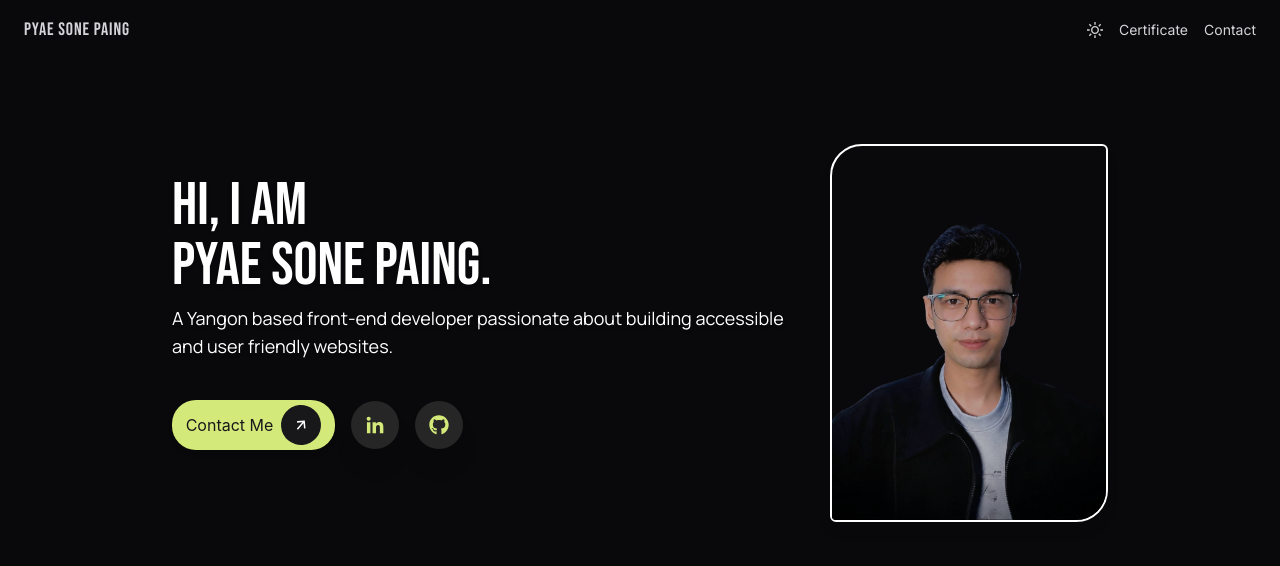
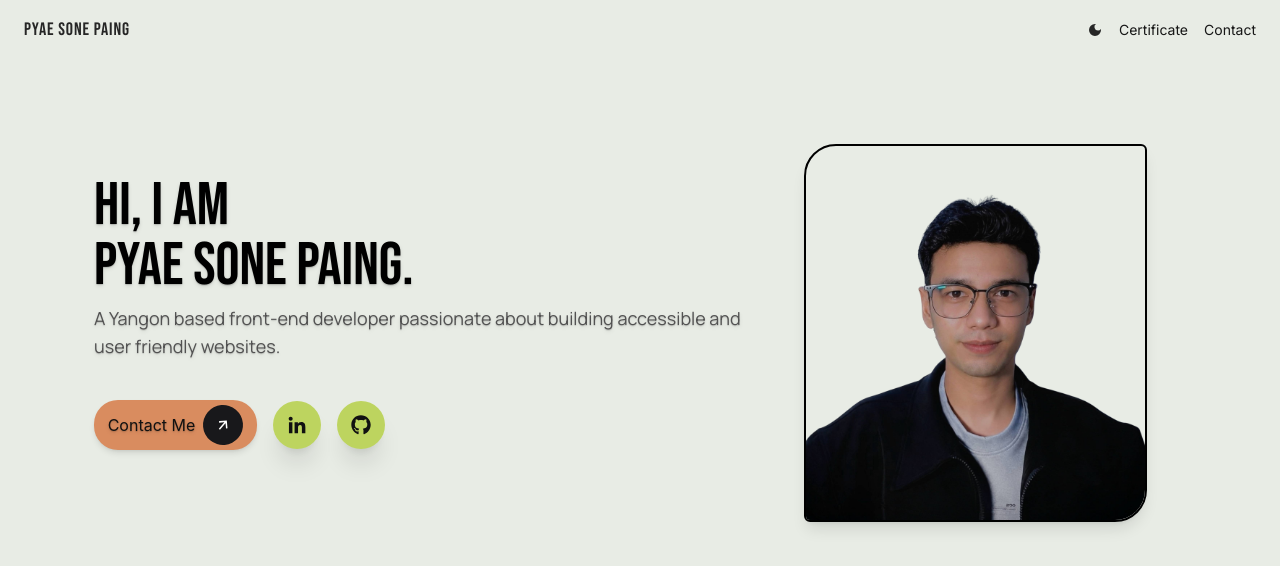
Before and after one commit to peterpaing/Portfolio, a React app: page / in a window 1280 px wide. Shown: the top 566 px of the page. Built offline with nearby package versions, Linux system fonts and the light colour scheme; the HTML template or start-up script is replaced by a standard one.

Commit message:
refactor: adjust intro padding , bg color and link hover styles

```diff
--- a/src/components/Header.tsx
+++ b/src/components/Header.tsx
@@ -18,14 +18,14 @@
                 </button>
                <NavLink
                 to="/certificate"
-                className="text-neutral-800 transition-colors duration-300 hover:text-neutral-900 hover:underline hover:underline-offset-6 dark:text-zinc-300 dark:hover:text-[#D3E97A]"
+                className="text-neutral-900 transition-colors duration-300 hover:text-[#D98C5F] hover:underline hover:underline-offset-6 dark:text-zinc-300 dark:hover:text-[#D3E97A]"
                 >
                 Certificate
                 </NavLink>
 
                 <a
                 href="/#contact"
-                className="text-neutral-800 transition-colors duration-300 hover:text-neutral-900 hover:underline hover:underline-offset-6 dark:text-zinc-300 dark:hover:text-[#D3E97A]"
+                className="text-neutral-900 transition-colors duration-300 hover:text-[#D98C5F] hover:underline hover:underline-offset-6 dark:text-zinc-300 dark:hover:text-[#D3E97A]"
                 >
                 Contact
                 </a>
--- a/src/components/Intro.tsx
+++ b/src/components/Intro.tsx
@@ -6,14 +6,14 @@
 export default function Intro(){
 
     return (
-        <section className="fade-up flex flex-col md:flex-row md:items-center md:mx-auto gap-4 md:w-7/8 lg:w-6/8 md:pt-12" >
-            <div>
+        <section className="fade-up flex flex-col md:flex-row md:items-center md:mx-auto gap-4 md:w-7/8 md:pt-12" >
+            <div className="md:w-[60%]">
             <h2 className="font-bebas text-4xl md:text-6xl text-shadow-md">hi, i am <br/>Pyae Sone Paing.</h2>
-            <p className="mt-2 font-manrope text-base md:text-lg text-shadow-md">A Yangon based front-end developer passionate about building accessible and user friendly websites.</p>
+            <p className="mt-2 font-manrope text-neutral-600 dark:text-neutral-400 text-base md:text-lg text-shadow-md">A Yangon based front-end developer passionate about building accessible and user friendly websites.</p>
             <nav className="flex items-center my-4 md:my-10 gap-4">
             <a
             href="/#contact"
-            className="flex h-[50px] w-[163px] items-center justify-center gap-2 rounded-3xl bg-[#D3E97A] text-zinc-900 shadow-md transition-transform duration-300 hover:scale-105"
+            className="flex h-[50px] w-[163px] items-center justify-center gap-2 rounded-3xl bg-[#D98C5F] text-[#111111] text-shadow-md shadow-md transition-transform duration-300 hover:scale-105"
             >
             Contact Me
             <span className="flex h-[40px] w-[40px] items-center justify-center rounded-full bg-zinc-900 text-white rotate-[40deg]">
@@ -25,7 +25,7 @@
             href="https://www.linkedin.com/in/pyae-sone-paing-06a283418/"
             target="_blank"
             rel="noopener noreferrer"
-            className="flex h-[48px] w-[48px] items-center justify-center rounded-full bg-[#D3E97A] text-xl text-neutral-800 shadow-xl transition-all duration-300 hover:scale-110 dark:bg-neutral-800 dark:text-[#D3E97A]"
+            className="flex h-[48px] w-[48px] items-center justify-center rounded-full bg-[#BDD45F] text-xl text-[#111111] shadow-xl transition-all duration-300 hover:scale-110 dark:bg-neutral-800 dark:text-[#D3E97A]"
             >
             <GrLinkedinOption />
             </a>
@@ -34,18 +34,26 @@
             href="https://github.com/peterpaing"
             target="_blank"
             rel="noopener noreferrer"
-            className="flex h-[48px] w-[48px] items-center justify-center rounded-full bg-[#D3E97A] text-xl text-neutral-800 shadow-xl transition-all duration-300 hover:scale-110 dark:bg-neutral-800 dark:text-[#D3E97A]"
+            className="flex h-[48px] w-[48px] items-center justify-center rounded-full bg-[#BDD45F] text-xl text-[#111111] shadow-xl transition-all duration-300 hover:scale-110 dark:bg-neutral-800 dark:text-[#D3E97A]"
             >
             <FaGithub />
             </a>
             </nav>
             </div>
 
-            <img
+        <img
             src={profile}
             alt="Profile image"
-            className="mx-auto block h-[378px] w-[343px] rounded-tl-4xl rounded-tr-md rounded-bl-md rounded-br-4xl border-2 object-cover shadow-lg transition-transform duration-300"
-            />
+            className="
+            mx-auto block
+            h-[378px] w-[343px]
+            rounded-tl-4xl rounded-tr-md
+            rounded-bl-md rounded-br-4xl
+            border-2 object-cover
+            shadow-lg transition-transform duration-300
+            dark:border-zinc-600
+            "
+        />
         </section>
     )
 }
--- a/src/components/RootLayout.tsx
+++ b/src/components/RootLayout.tsx
@@ -3,12 +3,12 @@
 import Header from "./Header"
 
 export default function Layout(){
-    const [darkMode, setDarkMode] = useState(true)
+    const [darkMode, setDarkMode] = useState(false)
 
     return (
         <div
-        className={`min-h-screen transition-colors duration-400 ${
-            darkMode ? "dark bg-zinc-950 text-white" : "bg-[#FAFAFA] text-black"
+        className={`min-h-screen transition-colors duration-300 ${
+            darkMode ? "dark bg-zinc-950 text-white" : "bg-[#E8ECE5] text-black"
         }`}
         >
         <Header darkMode={darkMode} setDarkMode={setDarkMode}/>
```
